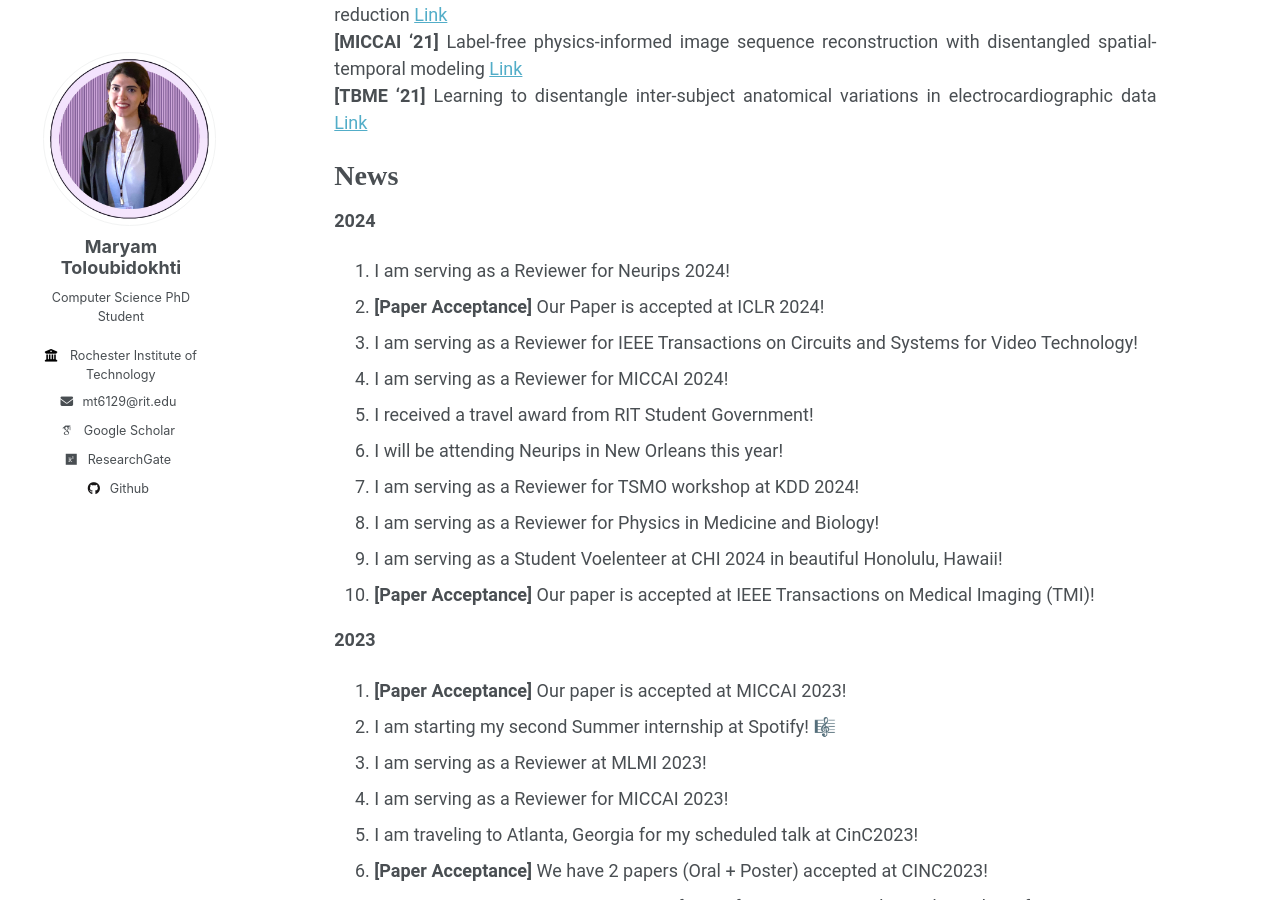
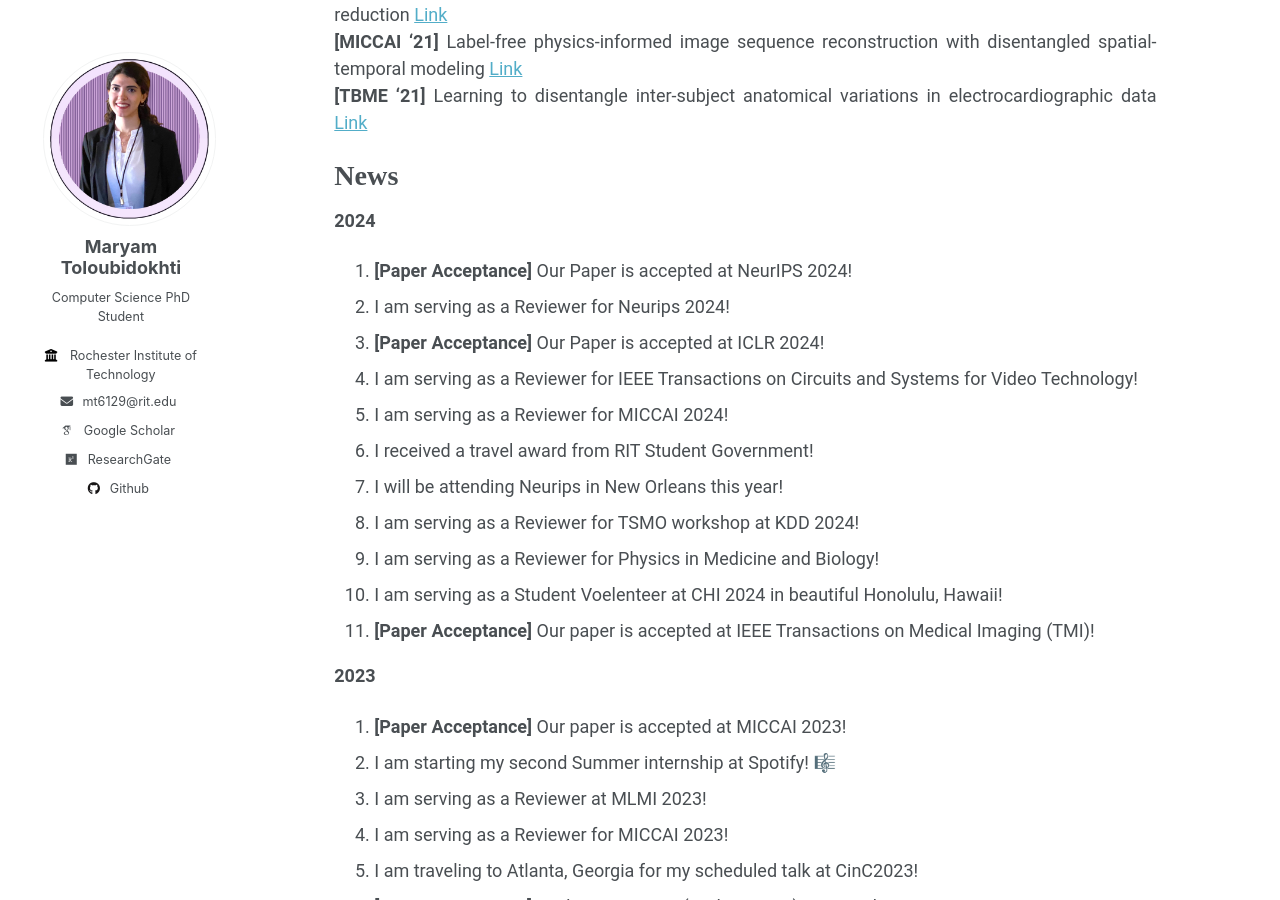
Before and after one commit to maryamTolou/MaryTolou, a Jekyll site: the page built from _pages/about.md, in a window 1280 px wide and 900 px high, scrolled down 894 px. Built offline with Jekyll 4.4.1, drawn with Linux system fonts in a browser that asks for light colours; some web fonts are replaced.

Commit message:
news added

```diff
--- a/_pages/about.md
+++ b/_pages/about.md
@@ -34,16 +34,17 @@ __[TBME '21]__ Learning to disentangle inter-subject anatomical variations in el
 News
 ======
 __2024__
-1. I am serving as a Reviewer for Neurips 2024!
-2. __[Paper Acceptance]__ Our Paper is accepted at ICLR 2024!
-3. I am serving as a Reviewer for IEEE Transactions on Circuits and Systems for Video Technology!
-4. I am serving as a Reviewer for MICCAI 2024!
-5. I received a travel award from RIT Student Government!
-6. I will be attending Neurips in New Orleans this year!
-7. I am serving as a Reviewer for TSMO workshop at KDD 2024!
-8. I am serving as a Reviewer for Physics in Medicine and Biology!
-9. I am serving as a Student Voelenteer at CHI 2024 in beautiful Honolulu, Hawaii!
-10. __[Paper Acceptance]__ Our paper is accepted at IEEE Transactions on Medical Imaging (TMI)!
+1. __[Paper Acceptance]__ Our Paper is accepted at NeurIPS 2024!
+2. I am serving as a Reviewer for Neurips 2024!
+3. __[Paper Acceptance]__ Our Paper is accepted at ICLR 2024!
+4. I am serving as a Reviewer for IEEE Transactions on Circuits and Systems for Video Technology!
+5. I am serving as a Reviewer for MICCAI 2024!
+6. I received a travel award from RIT Student Government!
+7. I will be attending Neurips in New Orleans this year!
+8. I am serving as a Reviewer for TSMO workshop at KDD 2024!
+9. I am serving as a Reviewer for Physics in Medicine and Biology!
+10. I am serving as a Student Voelenteer at CHI 2024 in beautiful Honolulu, Hawaii!
+11. __[Paper Acceptance]__ Our paper is accepted at IEEE Transactions on Medical Imaging (TMI)!
 
 
 __2023__
--- a/_sass/org.css
+++ b/_sass/org.css
@@ -154,11 +154,10 @@
       display: none;
     }
   }
-}
 
 .author__urls {
   display: none;
-  position: absolute;
+  position: relative;
   right: 0;
   margin-top: 15px;
   padding: 10px;
```
